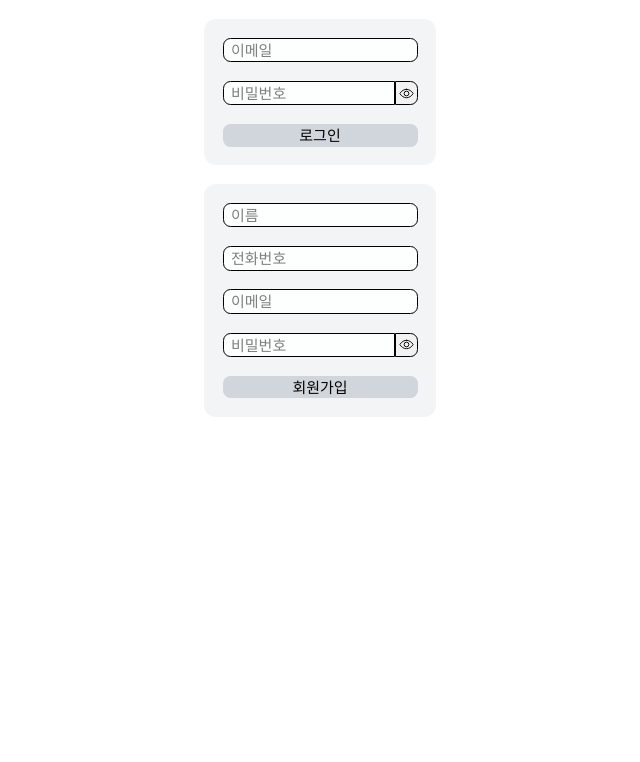
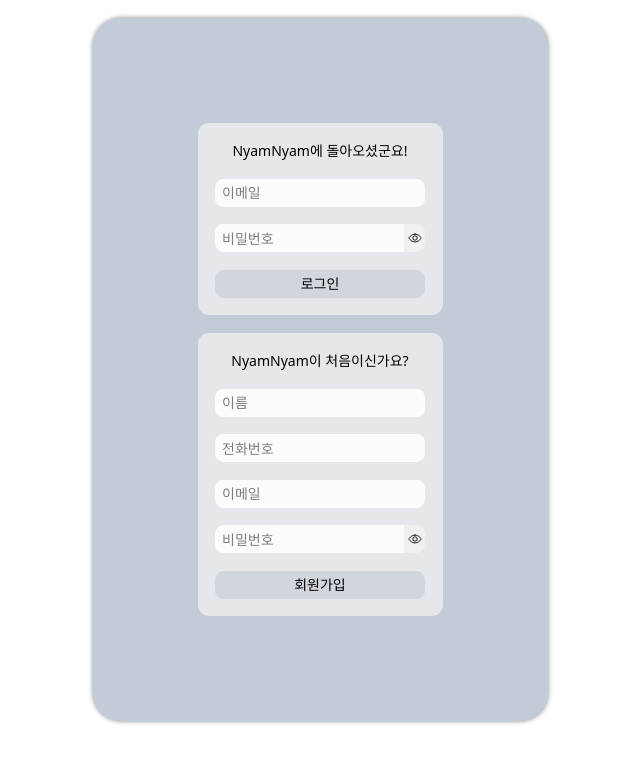
Before and after one commit to hyeonseo1109/NyamNyam, a React (Vite) app: page / in a window 1280 px wide. Shown: the top 762 px of the page, without its empty margins (320-960 px from the left). Built offline with nearby package versions, Linux system fonts and the light colour scheme; no server answers.

Commit message:
기능추가할 목록

```diff
--- a/src/App.css
+++ b/src/App.css
@@ -9,7 +9,7 @@ html, body, #root {
   height: 100%;
   margin: 0 auto;
   padding: 0;
-  font-size: 15px;
+  font-size: 14px;
 }
 
 .logo {
--- a/src/MainPage.jsx
+++ b/src/MainPage.jsx
@@ -41,7 +41,7 @@ function MainPage() {
       <div className='border flex flex-col p-5 gap-5 rounded-[0.4rem]  shadow-[0_0_1rem_#aaaaaa7f] m-10'>
         <Nav/>
         <div className='flex justify-center'>
-          <div className='w-[40rem] h-[60rem] border-gray-400 border relative'>
+          <div className='w-[40rem] h-[55rem] border-gray-400 border relative'>
             <MapView/>
             { isDetailPage &&
               <div className="absolute bottom-0 z-10">
--- a/src/components/My.jsx
+++ b/src/components/My.jsx
@@ -1,5 +1,7 @@
 import { useDetailPage, useDetailPlaceId, useLikedIdResult } from "../store";
 import LogoutButton from "./LogoutButton";
+
+//마이페이지
 
 function MyPage () {
   const likedIdResult = useLikedIdResult((s)=>s.likedIdResult);
--- a/src/components/SignInPage.jsx
+++ b/src/components/SignInPage.jsx
@@ -61,19 +61,20 @@ export function SignInPage() {
 
 
   return (<>
-    <div className="flex flex-col gap-5 my-5">
+    <div className="flex flex-col gap-5 my-5 bg-[#c2ccd8] p-30 rounded-[2rem] shadow-[0_0_0.4rem_#888]">
 
       <form
-        className="flex flex-col bg-gray-100 p-5 gap-5 justify-center  rounded-[0.8rem]"
+        className="flex flex-col bg-gray-200 p-5 gap-5 justify-center  rounded-[0.8rem]"
         onSubmit={signInHandleSubmit}
       >
+        <h1>NyamNyam에 돌아오셨군요!</h1>
         <input
           type="text"
           placeholder="이메일"
           name="userEmail"
           value={signInForm.userEmail}
           onChange={signInHandleChange}
-          className="border rounded-[0.5rem] px-2 bg-[#ffffffe0] w-[13rem]"
+          className="rounded-[0.6rem] px-2 bg-[#ffffffe0] w-[15rem] h-[2rem]"
         ></input>
         <div className="flex ">
           <input
@@ -82,32 +83,33 @@ export function SignInPage() {
             name="userPassword"
             value={signInForm.userPassword}
             onChange={signInHandleChange}
-            className="border  rounded-bl-[0.5rem] rounded-tl-[0.5rem] px-2 bg-[#ffffffe0]  w-[11.5rem]"
+            className=" rounded-bl-[0.6rem] rounded-tl-[0.6rem] px-2 bg-[#ffffffe0]  w-[13.5rem] h-[2rem]"
           ></input>
           <button
             type="button"
             onClick={() => setPasswordShow(!passwordShow)}
-            className="border bg-[#f1f1f1e0] rounded-br-[0.5rem] rounded-tr-[0.5rem] w-[1.5rem] justify-center flex items-center ">{ !passwordShow ?
+            className="bg-[#f1f1f1e0] rounded-br-[0.6rem] rounded-tr-[0.6rem] w-[1.5rem] justify-center flex items-center ">{ !passwordShow ?
               <IoEyeOutline />
             : <IoEyeOffOutline />
             }</button>
         </div>
         <button
-          className="bg-gray-300 rounded-[0.5rem]"
+          className="bg-gray-300 rounded-[0.6rem]  h-[2rem] hover:bg-[#b8bdc5]"
           type="submit">로그인</button>
       </form>
 
       <form
-        className="flex flex-col bg-gray-100 p-5 gap-5 justify-center rounded-[0.8rem]"
+        className="flex flex-col bg-gray-200 p-5 gap-5 justify-center rounded-[0.8rem] "
         onSubmit={signUpHandleSubmit}
       >
+        <h1>NyamNyam이 처음이신가요?</h1>
         <input
           type="text"
           placeholder="이름"
           name="userName"
           value={signUpForm.userName}
           onChange={signUpHandleChange}
-          className="border rounded-[0.5rem] px-2 bg-[#ffffffe0] w-[13rem]"
+          className="rounded-[0.6rem] px-2 bg-[#ffffffe0] w-[15rem]  h-[2rem]"
         ></input>
         <input
           type="text"
@@ -115,7 +117,7 @@ export function SignInPage() {
           name="userPhone"
           value={signUpForm.userPhone}
           onChange={signUpHandleChange}
-          className="border rounded-[0.5rem] px-2 bg-[#ffffffe0] w-[13rem]"
+          className="rounded-[0.6rem] px-2 bg-[#ffffffe0] w-[15rem] h-[2rem]"
         ></input>
         <input
           type="text"
@@ -123,7 +125,7 @@ export function SignInPage() {
           name="userEmail"
           value={signUpForm.userEmail}
           onChange={signUpHandleChange}
-          className="border rounded-[0.5rem] px-2 bg-[#ffffffe0] w-[13rem]"
+          className="rounded-[0.6rem] px-2 bg-[#ffffffe0] w-[15rem] h-[2rem]"
         ></input>
         <div className="flex ">
           <input
@@ -132,16 +134,19 @@ export function SignInPage() {
             name="userPassword"
             value={signUpForm.userPassword}
             onChange={signUpHandleChange}
-            className="border  rounded-bl-[0.5rem] rounded-tl-[0.5rem] px-2 bg-[#ffffffe0]  w-[11.5rem]"
+            className=" rounded-bl-[0.6rem] rounded-tl-[0.65rem] px-2 bg-[#ffffffe0]  w-[13.5rem] h-[2rem]"
           ></input>
           <button
             type="button"
             onClick={() => setPasswordShow(!passwordShow)}
-            className="border bg-[#f1f1f1e0] rounded-br-[0.5rem] rounded-tr-[0.5rem] w-[1.5rem] justify-center flex items-center "><IoEyeOutline /></button>
+            className="bg-[#f1f1f1e0] rounded-br-[0.6rem] rounded-tr-[0.6rem] w-[1.5rem] justify-center flex items-center ">{ !passwordShow ?
+              <IoEyeOutline />
+            : <IoEyeOffOutline />
+            }</button>
         </div>
 
         <button
-          className="bg-gray-300 rounded-[0.5rem]"
+          className="bg-gray-300 rounded-[0.6rem] h-[2rem] hover:bg-[#b8bdc5]"
           type="submit">회원가입</button>
       </form>
     </div>
```
Also changed, not shown: 1 other file (tests, documents, lock files or other folders).
